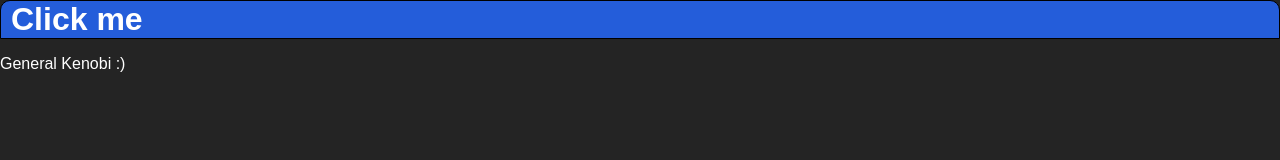
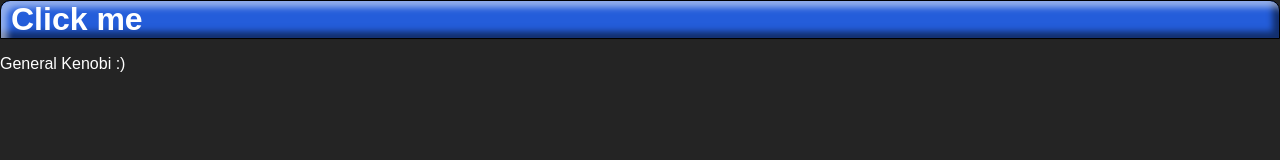
Before and after one commit to anotherUserCalledH/Demo-Website, a plain HTML site: page index.html in a window 1280 px wide. Drawn offline with Linux system fonts and the light colour scheme.

Commit message:
Added style

```diff
--- a/index.html
+++ b/index.html
@@ -24,8 +24,7 @@
 			border-radius: 10px 10px 0px 0px;
 			border: 1px solid #000000;
 			overflow: hidden;
-
-/*			box-shadow: inset 0.2em 0.2em 0.2em 0 rgba(255,255,255,0.5), inset -0.2em -0.2em 0.2em 0 rgba(0,0,0,0.5);*/
+			box-shadow: inset 0.2em 0.2em 0.2em 0 rgba(255,255,255,0.5), inset -0.2em -0.2em 0.2em 0 rgba(0,0,0,0.5);
 			padding: 0px;
 		}
 		nav a
```
